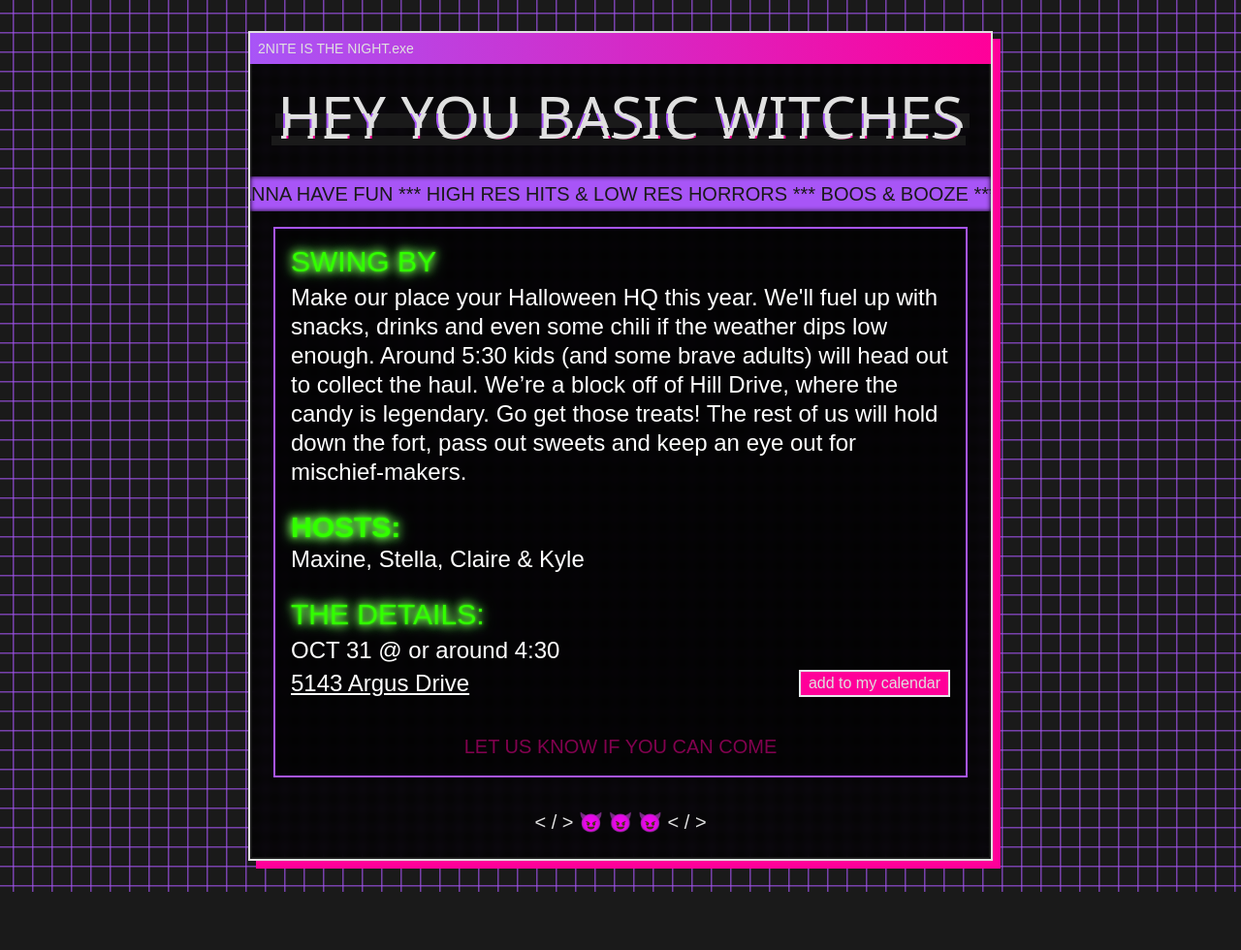
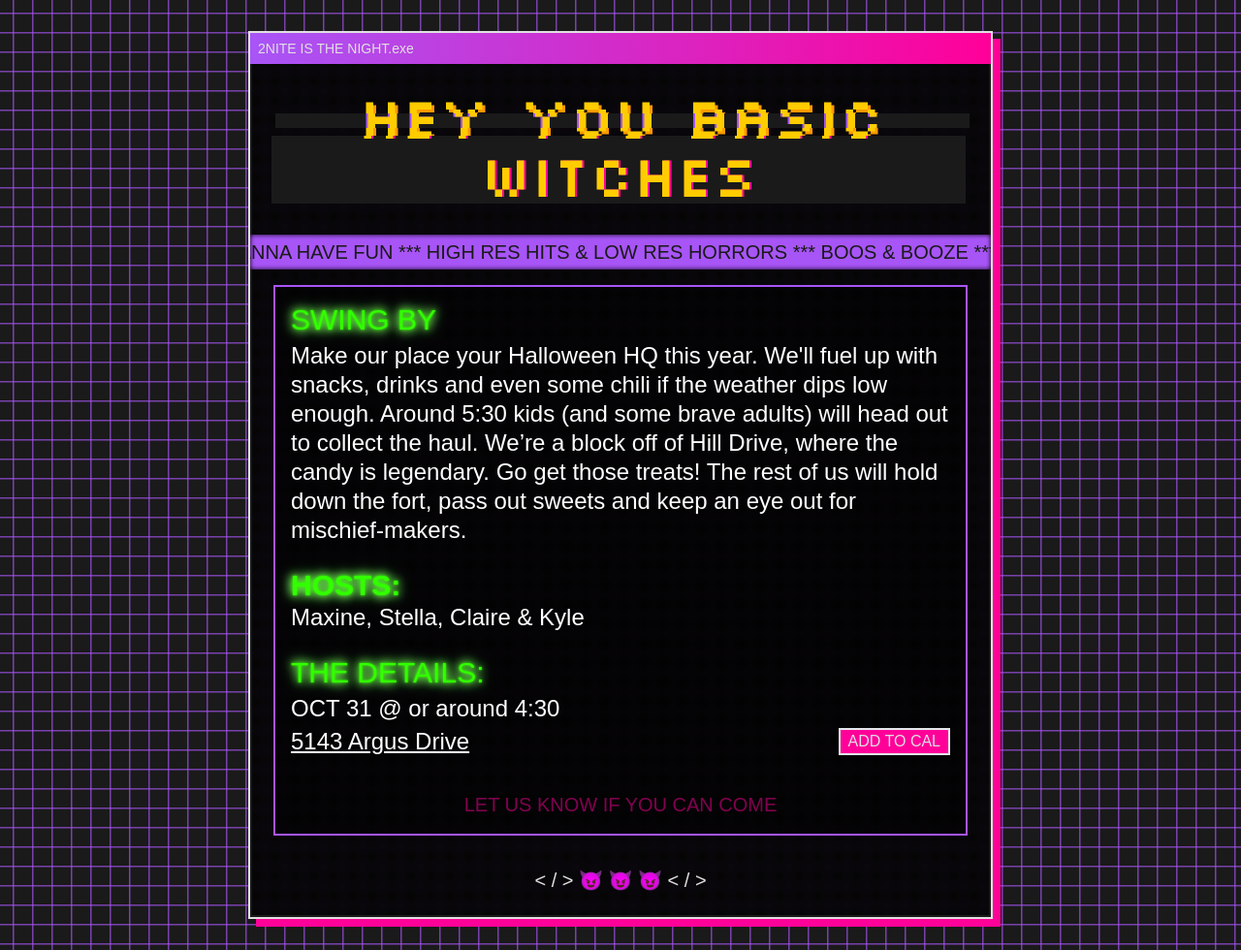
Before and after one commit to kyspenn-hub/kyspenn-hub.github.io, a plain HTML site: page index.html in a window 1280 px wide. Shown: the whole page at 97% size. Before the commit the page ends 920 px from the top, so only its background shows below. Drawn offline with nearby package versions, Linux system fonts and the light colour scheme; a web font is replaced by a local one.

Commit message:
Update index.html

```diff
--- a/index.html
+++ b/index.html
@@ -7,7 +7,7 @@
     <script src="https://cdn.tailwindcss.com"></script>
     <link rel="preconnect" href="https://fonts.googleapis.com">
     <link rel="preconnect" href="https://fonts.gstatic" crossorigin>
-    <!-- Updated Google Font import to include Bruno Ace SC and remove Orbitron --><link href="https://fonts.googleapis.com/css2?family=Bruno+Ace+SC&family=Creepster&family=Geo&family=Iceland&family=Nabla&family=Sixtyfour&display=swap" rel="stylesheet">
+    <!-- Updated Google Font import to include Silkscreen and remove Stalinist One --><link href="https://fonts.googleapis.com/css2?family=Bruno+Ace+SC&family=Creepster&family=Geo&family=Iceland&family=Sixtyfour&family=Silkscreen&display=swap" rel="stylesheet">
     <style>
         :root {
             --cyber-black: #1A1A1A;
@@ -15,6 +15,8 @@
             --chrome-silver: #E0E0E0;
             --electric-violet: #A855F7;
             --hot-pink-glitch: #FF0099;
+            --y2k-yellow: #FFCC00; /* Reverted to original yellow */
+            --y2k-orange-shadow: #FF9900; /* Added orange for shadow */
         }
         body {
             background-color: var(--cyber-black);
@@ -29,7 +31,11 @@
             from { background-position: 0 0; }
             to { background-position: -200px -200px; }
         }
-        .font-header { font-family: 'Nabla', system-ui; }
+        .font-header {
+            font-family: 'Silkscreen', sans-serif; /* Font changed to Silkscreen */
+            color: var(--y2k-yellow); /* Set default color to yellow */
+            text-shadow: 3px 3px 0 var(--y2k-orange-shadow); /* Added orange drop shadow */
+        }
         .font-spooky { font-family: 'Creepster', cursive; } /* Spooky font */
         .font-digital { font-family: 'Bruno Ace SC', sans-serif; } /* Digital font changed to Bruno Ace SC */
         .y2k-window {
@@ -44,7 +50,7 @@
         }
         /* Nabla font has its own color, so chrome-text is not needed for it */
         .chrome-text {
-            background: linear-gradient(180deg, #ffffff 0%, #d1d1d1 50%, #a3a3a3 100%);
+            background: linear-gradient(180deg, #ffffff 0%, #d1d1d1 50%, #a3a3d1 100%);
             -webkit-background-clip: text;
             -webkit-text-fill-color: transparent;
             background-clip: text;
@@ -174,11 +180,11 @@
                     <!-- Removed link, reduced line height and spacing, changed text-3xl to text-2xl --><ul class="list-none mt-1 space-y-1 text-2xl leading-tight">
                         <li><span class="text-white">OCT 31 @ or around 4:30</span></li>
                         <!-- Added flex container to align address and calendar button --><li class="flex justify-between items-center">
-                            <a href="httpsm://www.google.com/maps/search/?api=1&query=5143+Argus+Drive,+Los+Angeles,+CA+90041" target="_blank" rel="noopener noreferrer" class="text-white hover:text-[var(--hot-pink-glitch)] underline">
+                            <a href="https://www.google.com/maps/search/?api=1&query=5143+Argus+Drive,+Los+Angeles,+CA+90041" target="_blank" rel="noopener noreferrer" class="text-white hover:text-[var(--hot-pink-glitch)] underline">
                                 5143 Argus Drive
                             </a>
                             <!-- Replaced Google image with themed button, updated href --><a href="https://calendar.app.google/DGK8uHD2bFa6hDX9A" target="_blank" rel="noopener noreferrer" class="font-digital text-base text-cyber-black bg-[var(--hot-pink-glitch)] px-2 py-0 border-2 border-chrome-silver hover:bg-neon-slime hover:border-neon-slime no-underline">
-                                add to my calendar
+                                ADD TO CAL
                             </a>
                         </li>
                     </ul>
```
